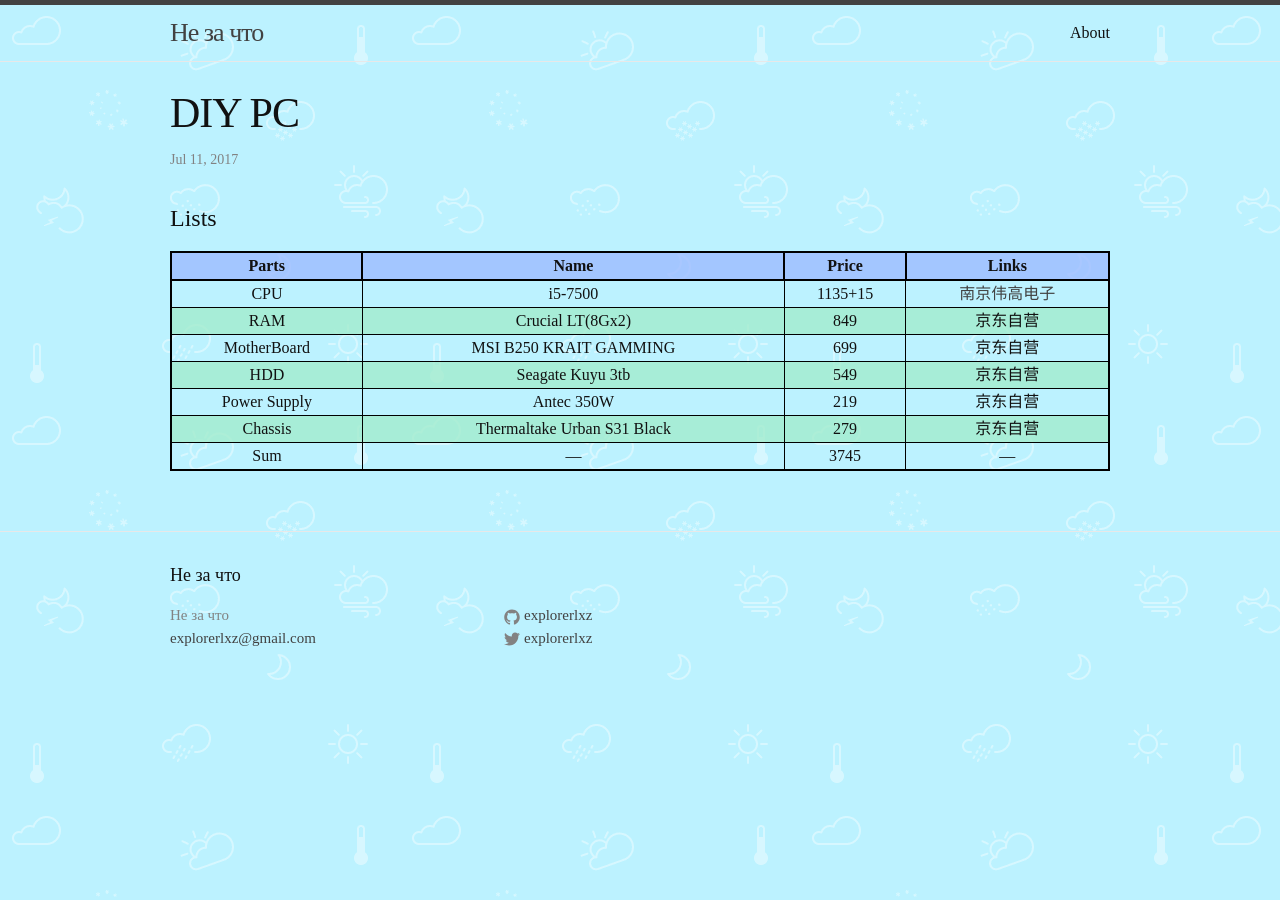
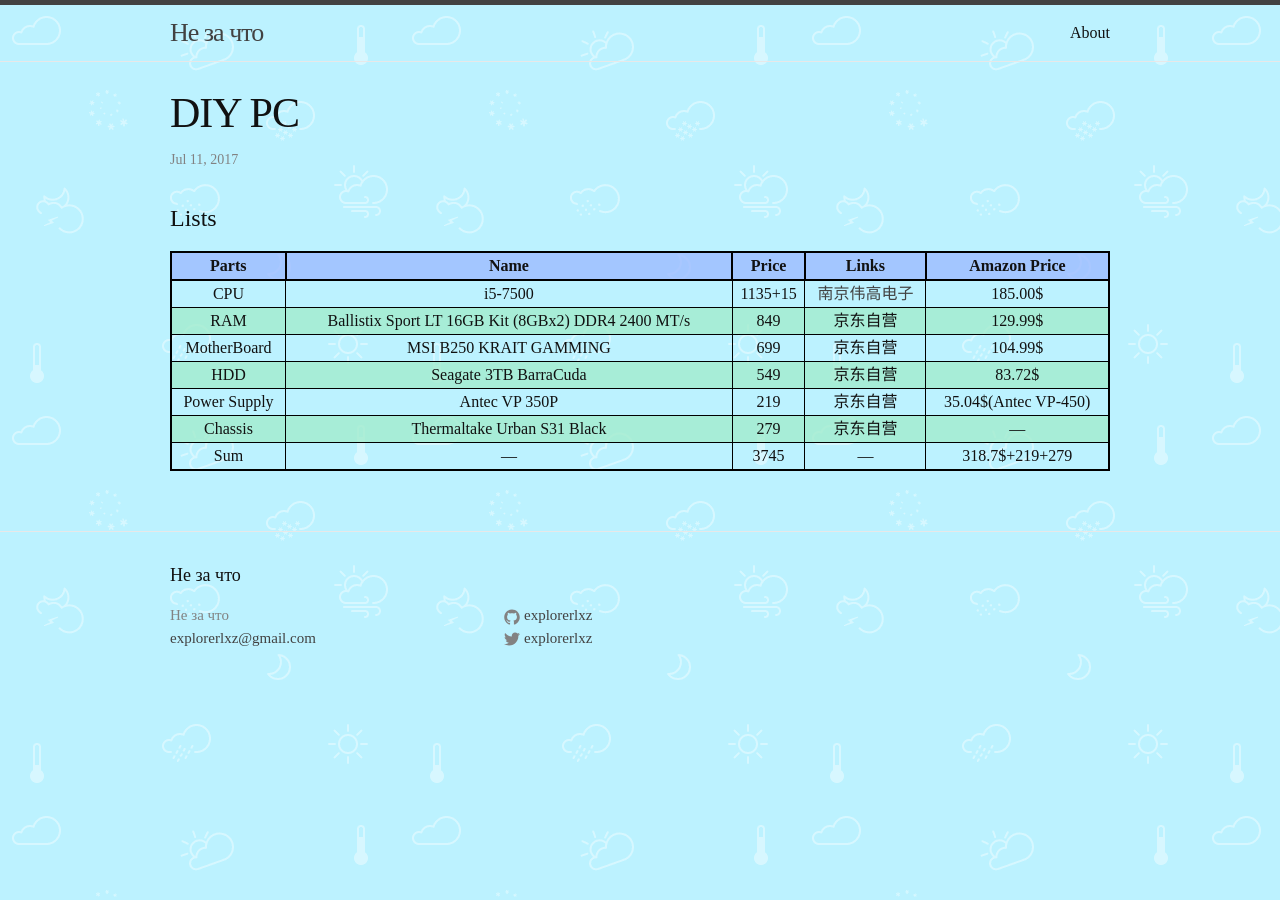
Before and after one commit to explorerlxz/explorerlxz.github.io, a Jekyll site: the page built from _posts/2017-07-11-DIY-PC.md, in a window 1280 px wide. Built offline with Jekyll 4.4.1, drawn with Linux system fonts in a browser that asks for light colours.

Commit message:
add amazon price

```diff
--- a/_posts/2017-07-11-DIY-PC.md
+++ b/_posts/2017-07-11-DIY-PC.md
@@ -7,12 +7,12 @@
 
 # Lists
 
-|Parts|Name|Price|Links|
-|:-:|:-:|:-:|:-:|
-|CPU|i5-7500|1135+15|[南京伟高电子](https://item.taobao.com/item.htm?spm=a230r.1.14.56.ebb2eb2WWpI6H&id=544435005173&ns=1&abbucket=10#detail)|
-|RAM|Crucial LT(8Gx2)|849|京东自营|
-|MotherBoard|MSI B250 KRAIT GAMMING|699|京东自营|
-|HDD|Seagate Kuyu 3tb|549|京东自营|
-|Power Supply|Antec 350W|219|京东自营|
-|Chassis|Thermaltake Urban S31 Black|279|京东自营|
-|Sum|---|3745|---|
+|Parts|Name|Price|Links|Amazon Price|
+|:-:|:-:|:-:|:-:|:-:|
+|CPU|i5-7500|1135+15|[南京伟高电子](https://item.taobao.com/item.htm?spm=a230r.1.14.56.ebb2eb2WWpI6H&id=544435005173&ns=1&abbucket=10#detail)|185.00$|
+|RAM|Ballistix Sport LT 16GB Kit (8GBx2) DDR4 2400 MT/s|849|京东自营|129.99$|
+|MotherBoard|MSI B250 KRAIT GAMMING|699|京东自营|104.99$|
+|HDD|Seagate 3TB BarraCuda|549|京东自营|83.72$|
+|Power Supply|Antec VP 350P|219|京东自营|35.04$(Antec VP-450)|
+|Chassis|Thermaltake Urban S31 Black|279|京东自营|---|
+|Sum|---|3745|---|318.7$+219+279|
```
